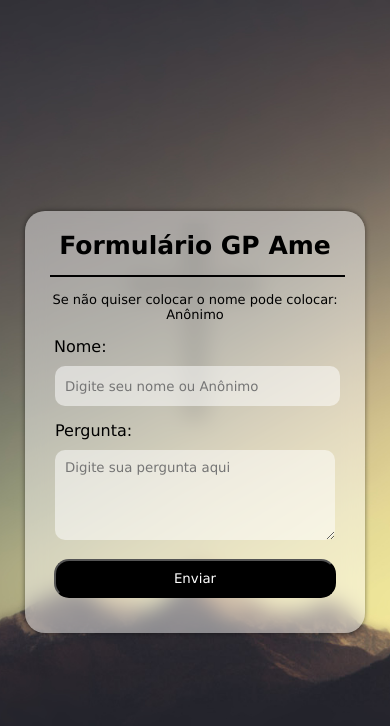
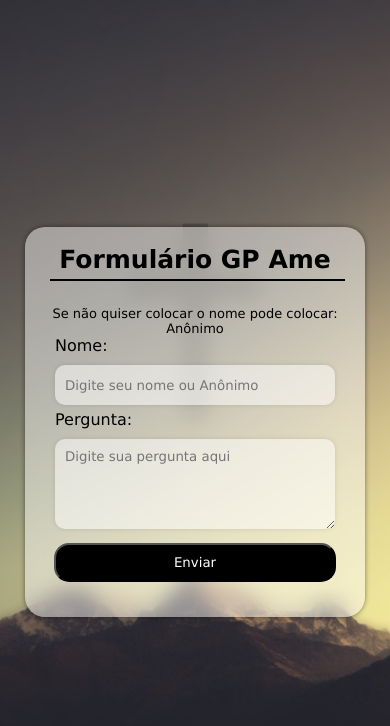
Before and after one commit to XandeSheim/questions-gp, a plain HTML site: page index.html in a window 390 px wide. Drawn offline with Linux system fonts and the light colour scheme.

Commit message:
Update Style

```diff
--- a/style.css
+++ b/style.css
@@ -57,7 +57,7 @@ div.line {
     height: 3px;
     width: 610px;
     background-color: black;
-    margin: 0px 15px 20px 20px;
+    margin: 0px 15px 30px 20px;
 }
 
 h2 {
@@ -75,7 +75,7 @@ p.space1 {
 }
 
 p.space2 {
-    margin: 15px;
+    margin: 10px;
 }
 
 p.space3 {
@@ -89,7 +89,7 @@ label.name {
     flex-direction: column;
     align-items: flex-start;
     margin-bottom: 10px;
-    margin-left: 5px;
+    margin-left: 0px;
 
 }
 
@@ -108,7 +108,6 @@ input#inome {
     width: 600px;
     padding: 10px;
     border: none;
-    margin-left: 5px;
     border-radius: 10px;
     background-color: rgba(255, 255, 255, 0.514);
 }
@@ -148,20 +147,34 @@ input.Ssubmit:hover {
 
 }
 
+form {
+    text-align: center;
+    padding: 0px 5px 5px 5px;
+}
+
 h1 {
     font-size: 25px;
     font-weight: bolder;
+    margin-top: 8px;
 }
 
 div.line {
     height: 2px;
     width: 295px;
     background-color: black;
-    margin: 15px 15px;
+    margin: 5px 15px 25px 15px;
 }
 
 h2 {
     font-size: 13px;
+}
+
+p.space1 {
+    margin: 0px 0px 0px 0px;
+}
+
+p.space2 {
+    margin: 0px 0px 10px 0px;
 }
 
 label.name {
@@ -169,7 +182,7 @@ label.name {
     flex-direction: column;
     align-items: flex-start;
     margin-bottom: 10px;
-    margin-left: 4px;
+    margin-left: 15px;
 
 }
 
@@ -178,17 +191,19 @@ label.question {
     flex-direction: column;
     align-items: flex-start;
     margin-bottom: 10px;
-    margin-left: 0px;
+    margin-left: 15px;
 
 }
 
 input#inome {
-    width: 265px;
+    width: 260px;
+    margin-bottom: 5px;
+    box-shadow: 0px 0px 5px rgba(0, 0, 0, 0.116);
 }
 
 textarea#iperguntas{
     width: 260px;
-
+    box-shadow: 0px 0px 5px rgba(0, 0, 0, 0.116);
 }
 
 input.Ssubmit {
```
